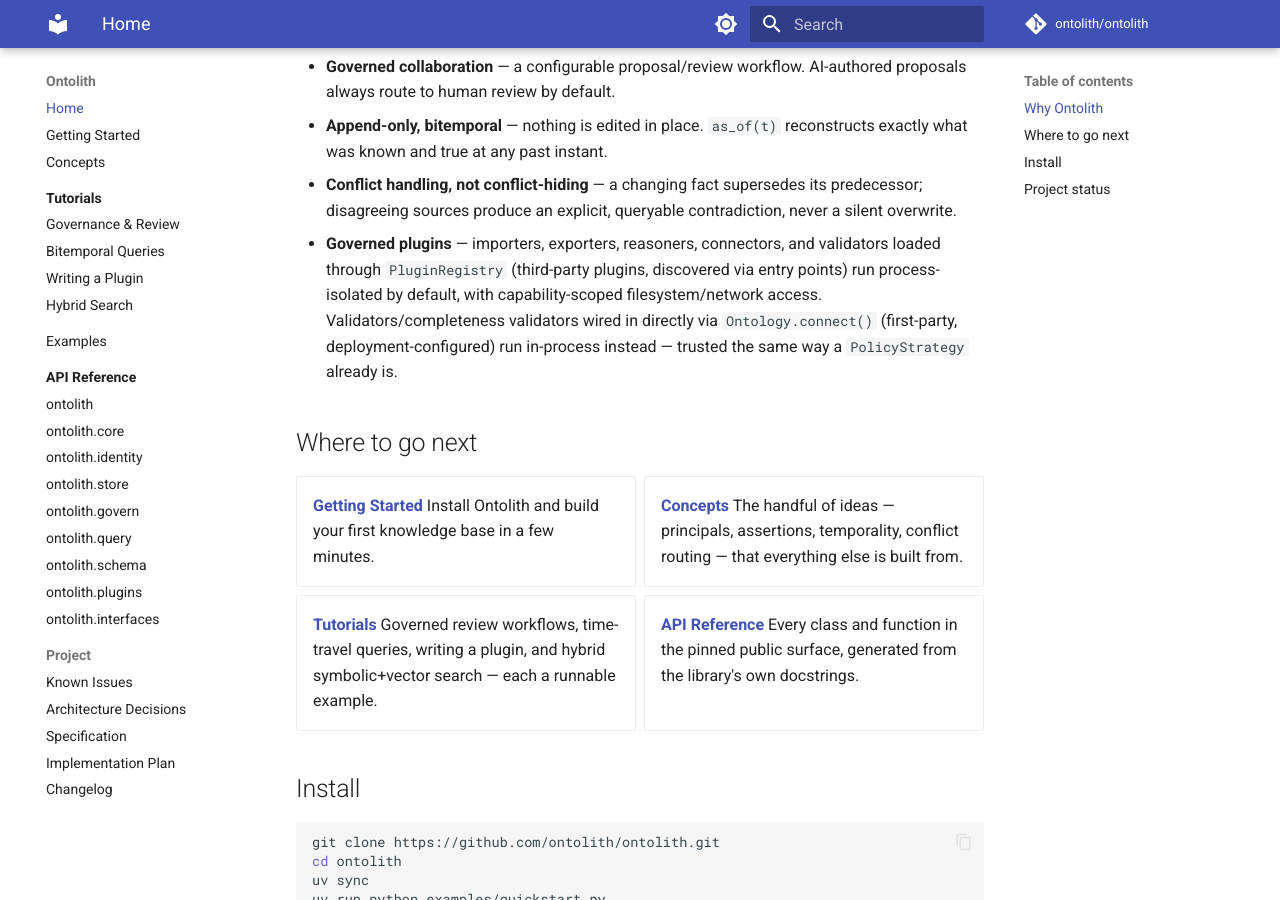
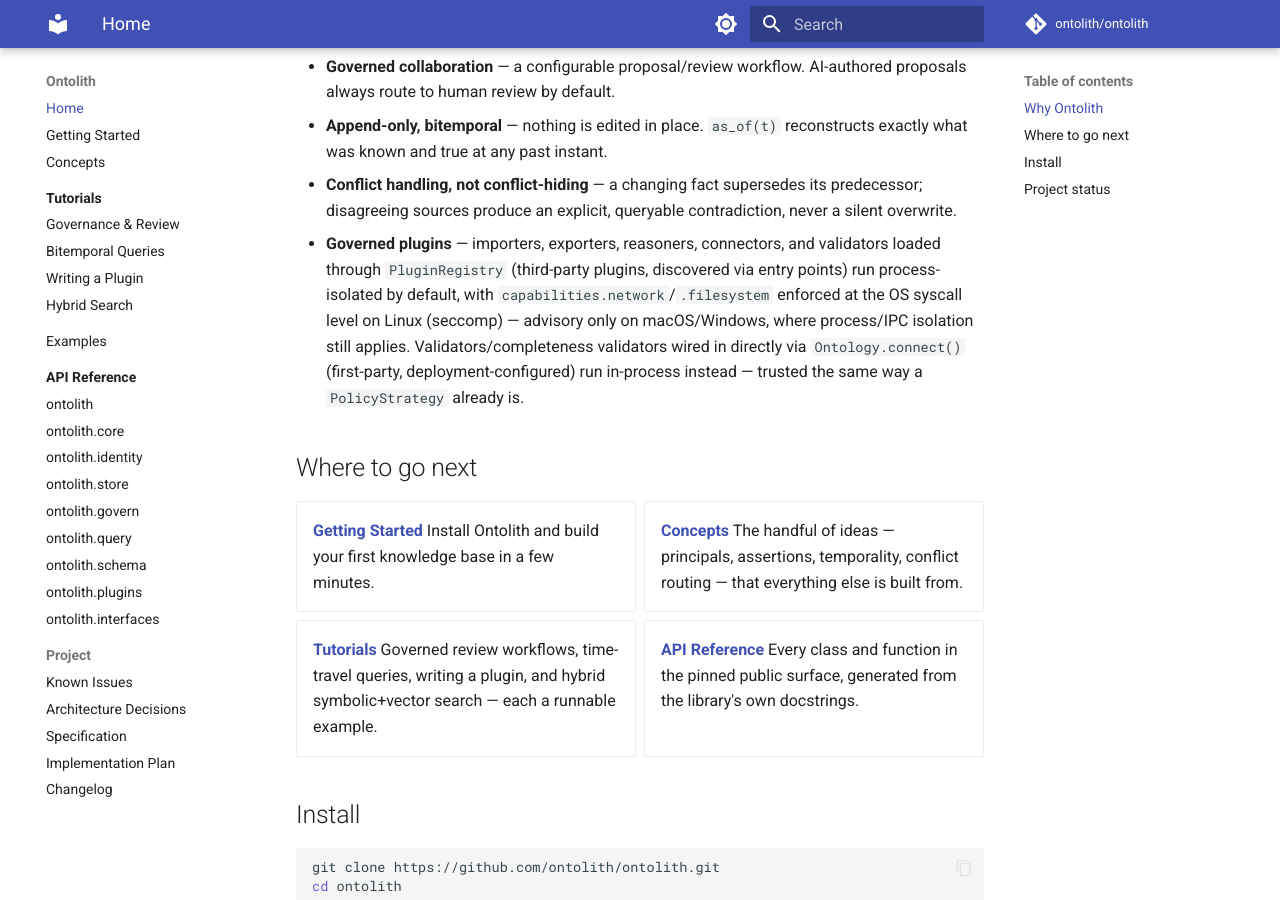
Before and after one commit to mattbv/ontolith, an MkDocs documentation site: the page built from site_docs/index.md, in a window 1280 px wide and 900 px high, scrolled down 572 px. Built offline with MkDocs 1.6.1 and Material for MkDocs 9.7.7, drawn with Linux system fonts in a browser that asks for light colours; comment, search, counter and statistics services are not loaded.

```diff
--- a/pyproject.toml
+++ b/pyproject.toml
@@ -8,7 +8,7 @@ license = { text = "Apache-2.0" }
 requires-python = ">=3.11"
 keywords = ["knowledge-graph", "ontology", "ai", "collaboration", "governance"]
 classifiers = [
-	"Development Status :: 5 - Production/Stable",
+	"Development Status :: 4 - Beta",
 	"Intended Audience :: Developers",
 	"License :: OSI Approved :: Apache Software License",
 	"Programming Language :: Python :: 3",
--- a/site_docs/index.md
+++ b/site_docs/index.md
@@ -28,7 +28,9 @@ not by convention.
 - **Governed plugins** — importers, exporters, reasoners, connectors, and
   validators loaded through `PluginRegistry` (third-party plugins,
   discovered via entry points) run process-isolated by default, with
-  capability-scoped filesystem/network access. Validators/completeness
+  `capabilities.network`/`.filesystem` enforced at the OS syscall level on
+  Linux (seccomp) — advisory only on macOS/Windows, where process/IPC
+  isolation still applies. Validators/completeness
   validators wired in directly via `Ontology.connect()` (first-party,
   deployment-configured) run in-process instead — trusted the same way a
   `PolicyStrategy` already is.
```
Also changed, not shown: docs/Ontolith_SPEC.md (+11 -0 lines), site_docs/getting-started.md (+5 -1 lines), site_docs/tutorials/governance-and-review.md (+2 -2 lines), 2 other files.
